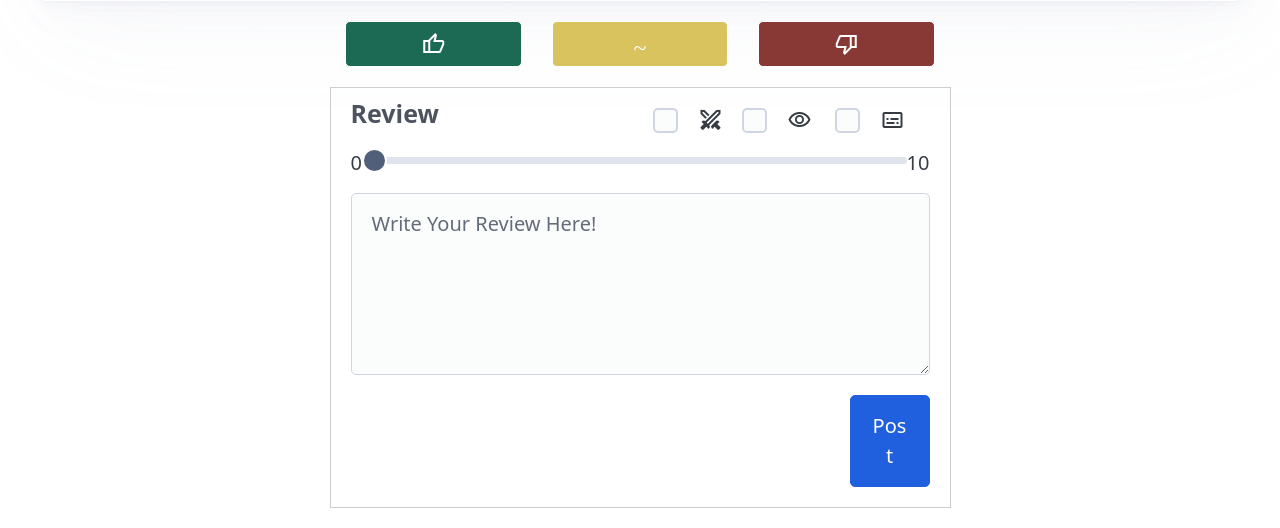
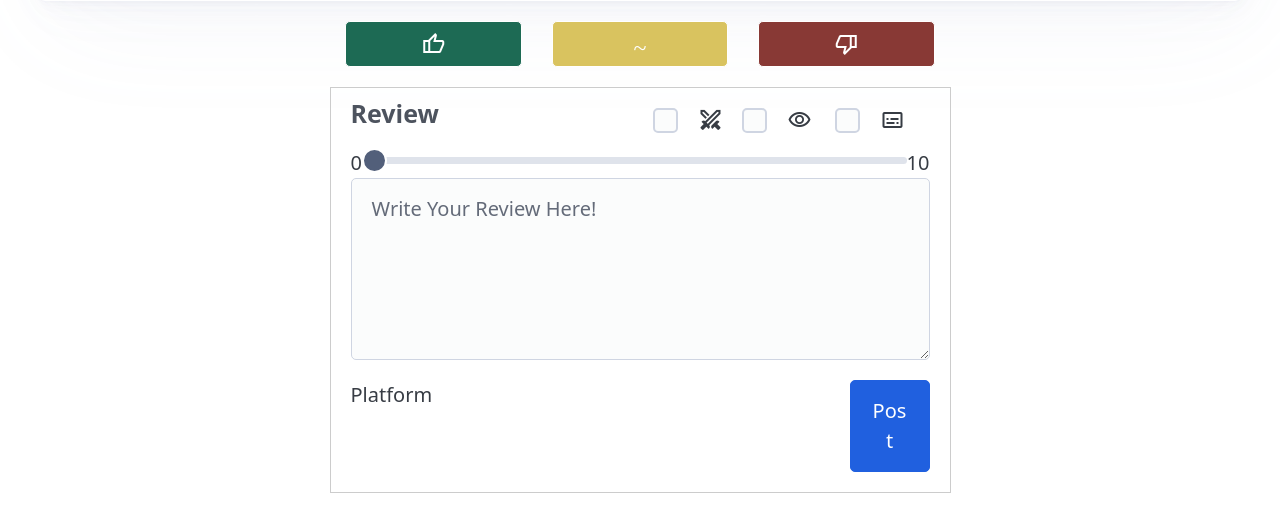
Before and after one commit to Filip-Sapina/GameReviewHub, a Flask app: page /game/2 in a window 1280 px wide. Shown: the part 769-1297 px from the top of the page. After the commit the page ends 1262 px from the top, so only its background shows below. Run offline with Flask 3, Linux system fonts and the light colour scheme; data comes from the database, SQL or seed files in the repository.

Commit message:
Added platform Radio selection for user review posting.

```diff
--- a/static/css/style.css
+++ b/static/css/style.css
@@ -121,8 +121,16 @@
 /* game.html */
 
 .rating-container {
+    display: flex;
+    align-items: center;
+    gap: 10px;
     margin-bottom: 1rem;
     cursor: default;
+}
+
+#rating {
+    flex-grow: 1;
+    margin-bottom: 0;
 }
 
 .platforms {
@@ -217,6 +225,10 @@
     display: flex;
 }
 
+.user-review-bottom {
+    display: flex;
+}
+
 .user-review h4 {
     padding-right: 1rem;
 }
@@ -250,4 +262,5 @@
 .user-review-post-button {
     width: 4rem;
     margin-left: auto;
+    margin-top: auto;
 }
--- a/templates/game.html
+++ b/templates/game.html
@@ -14,9 +14,9 @@
         <!-- Title -->
         <h1 style="text-align: center;">{{game.title}}</h1>
         <!-- Rating -->
-        <div class="container-fluid rating-container" style="display: flex; align-items: center; gap: 10px;">
+        <div class="container-fluid rating-container" >
             <span>1</span>
-            <progress value="8" max="10" style="flex-grow: 1; margin-bottom: 0;"></progress>
+            <progress value="8" max="10" id="rating"></progress>
             <span>10</span>
         </div>
         <!-- Platforms and Accessibility -->
@@ -64,7 +64,7 @@
         <form action="/write_review" method="post" aria-label="Write Review">
             <div class="user-review-top">
                 <h4>Review</h4>
-                <!-- Accessibility -->
+                <!-- Accessibility Options -->
                 <div class="form-group user-accessibility">
                     <label for="has_subtitles" class="material-symbols-outlined">subtitles</label>
                     <input type="checkbox" name="has_subtitles" id="user-subtitles">
@@ -75,17 +75,33 @@
                 </div>
             </div>
             <div class="form-group user-rating-container">
+                <!-- Ratings Slider -->
                 0
                 <input type="range" name="rating" id="rating" min="0" max="10" value="0">
                 10
             </div>
             <div class="form-group">
+                <!-- Place to write Text for Review -->
                 <textarea name="review_text" id="review_text" cols="30" rows="5"
                     placeholder="Write Your Review Here!"></textarea>
             </div>
 
-            <div class="form-group user-review-post-button">
-                <button type="submit">Post</button>
+            <div class="user-review-bottom">
+                <div class="form-group">
+                    <fieldset>
+                        <legend>Platform</legend>
+                        {% for platform in platforms %}
+                        <li>
+                            <input type="radio" name="user_platform" id="user-platform-{{platform.name}}">
+                            <label for="user-platform-{{platform.name}}">{{platform.name}}</label>
+                        </li>
+                        {% endfor %}
+                    </fieldset>
+                </div>
+                <div class="form-group user-review-post-button">
+                    <!-- Post Review -->
+                    <button type="submit">Post</button>
+                </div>
             </div>
 
             <input type="hidden" name="source_url" value="{{ request.url }}">
```
